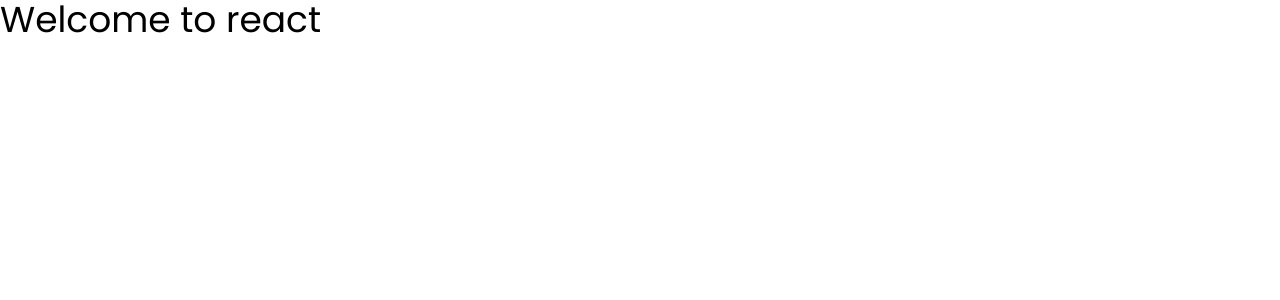
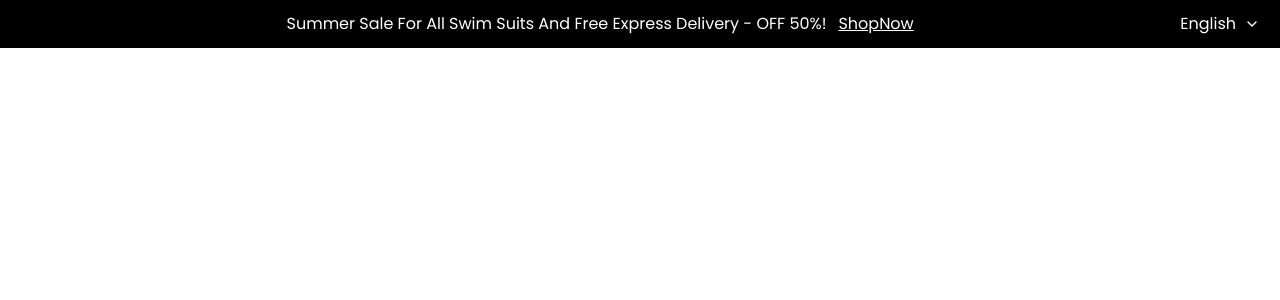
Before and after one commit to HishamAbualhaj/ecommerce_figma, a React (Vite) app: page / in a window 1280 px wide. Shown: the top 300 px of the page. Built offline with nearby package versions, Linux system fonts and the light colour scheme.

Commit message:
Create announcement bar

```diff
--- a/src/App.tsx
+++ b/src/App.tsx
@@ -1,7 +1,9 @@
+import Landing from "./pages/Landing";
+
 function App() {
   return (
     <>
-      <div className="text-4xl">Welcome to react</div>
+      <Landing />
     </>
   );
 }
--- /dev/null
+++ b/src/components/AnnouncementBar.tsx
@@ -0,0 +1,26 @@
+import type React from "react";
+import LanguageSwitcher from "./ui/LanguageSwitcher";
+
+interface AnnouncementBarProps {
+  title: string;
+  Button: React.ReactNode;
+}
+const AnnouncementBar = ({ title, Button }: AnnouncementBarProps) => {
+  return (
+    <div className="bg-dark py-3 text-white">
+      <div className="max-w-[1400px] mx-auto md:px-5 px-3">
+        <div className="flex max-md:flex-col max-md:items-center max-md:gap-5">
+          <div className="flex flex-1 justify-center gap-3 max-md:flex-col max-md:items-center">
+            <div className="text-center">{title}</div>
+            <div className="text-cener"> {Button}</div>
+          </div>
+          <div className="md:ml-auto">
+            <LanguageSwitcher />
+          </div>
+        </div>
+      </div>
+    </div>
+  );
+};
+
+export default AnnouncementBar;
--- /dev/null
+++ b/src/components/Header.tsx
@@ -0,0 +1,16 @@
+import AnnouncementBar from "./AnnouncementBar";
+
+const Header = () => {
+  return (
+    <AnnouncementBar
+      title="Summer Sale For All Swim Suits And Free Express Delivery - OFF 50%!"
+      Button={<ShopNow />}
+    />
+  );
+};
+
+const ShopNow = () => {
+  return <div className="underline">ShopNow</div>;
+};
+
+export default Header;
--- /dev/null
+++ b/src/components/ui/LanguageSwitcher.tsx
@@ -0,0 +1,49 @@
+
+import { useState } from "react";
+import { ChevronDown } from "lucide-react";
+
+const languages = [
+  { code: "en", label: "English" },
+  { code: "ar", label: "العربية" },
+  { code: "de", label: "Deutsch" },
+  { code: "fr", label: "Français" },
+];
+
+export default function LanguageSwitcher() {
+  const [selected, setSelected] = useState(languages[0]);
+  const [open, setOpen] = useState(false);
+
+  return (
+    <div className="relative text-light">
+      <button
+        onClick={() => setOpen(!open)}
+        className="flex items-center gap-2  bg-dark text-light text-md hover:opacity-90"
+      >
+        {selected.label}
+        <ChevronDown
+          size={16}
+          className={`transition-transform ${open ? "rotate-180" : ""}`}
+        />
+      </button>
+
+      {open && (
+        <div className="absolute right-0 mt-2 w-32 bg-light text-dark rounded-md shadow-md py-2">
+          {languages.map((lang) => (
+            <button
+              key={lang.code}
+              onClick={() => {
+                setSelected(lang);
+                setOpen(false);
+              }}
+              className={`block w-full text-left px-4 py-2 text-sm hover:bg-secondary ${
+                selected.code === lang.code ? "font-bold" : ""
+              }`}
+            >
+              {lang.label}
+            </button>
+          ))}
+        </div>
+      )}
+    </div>
+  );
+}
--- /dev/null
+++ b/src/pages/Landing.tsx
@@ -0,0 +1,7 @@
+import Header from "../components/Header";
+
+const Landing = () => {
+  return <Header />;
+};
+
+export default Landing;
```
